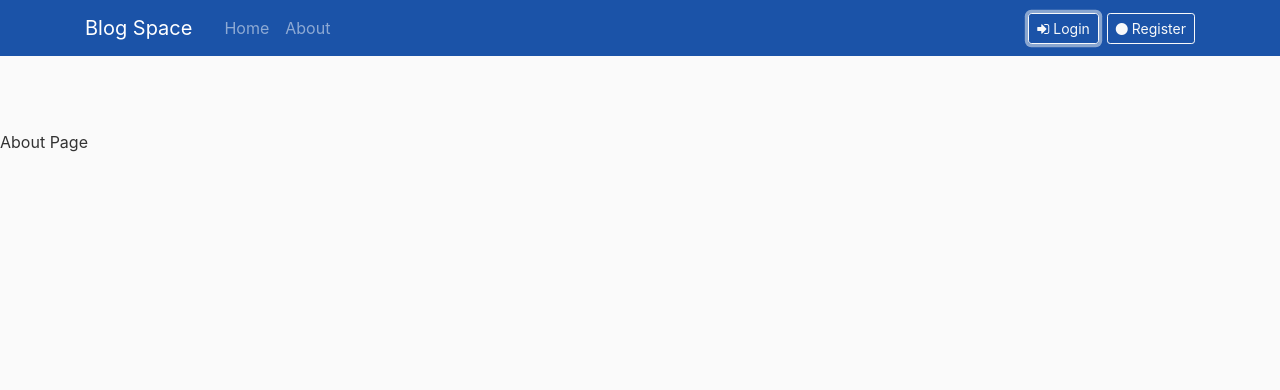
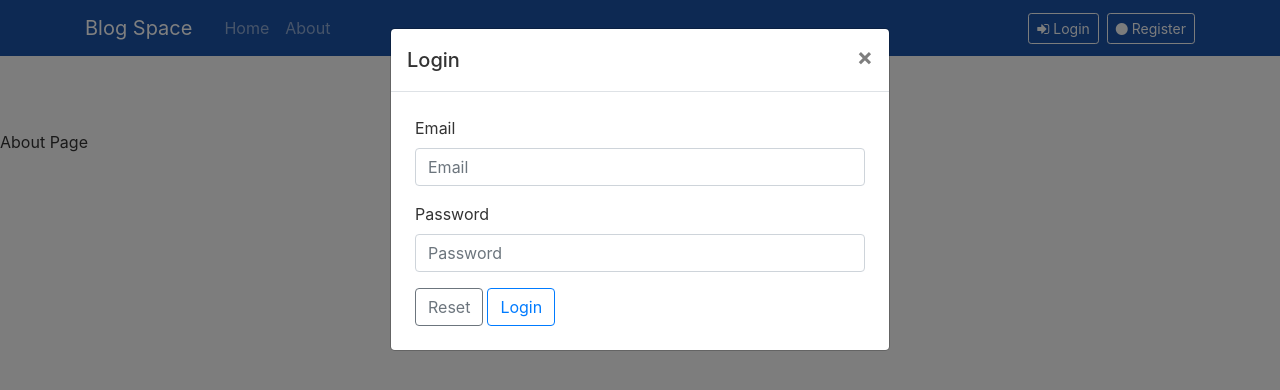
Before and after one commit to aakash-sahu/BlogApp, a React (Create React App) app in the folder JS/react/blogapp/: page /about in a window 1280 px wide. Both pictures are taken after a click on the button "Login". Shown: the top 390 px of the page. Built offline with nearby package versions, Linux system fonts and the light colour scheme.

Commit message:
added login form modal

```diff
--- a/JS/react/blogapp/src/components/HeaderComponent.js
+++ b/JS/react/blogapp/src/components/HeaderComponent.js
@@ -11,16 +11,24 @@ const RegisterValidateSchema = Yup.object().shape({
     confirmPassword: Yup.string().oneOf([Yup.ref('password'), null], "Passwords should match").required("Required").min(2),
 });
 
+const LoginValidateSchema = Yup.object().shape({
+    email: Yup.string().email("Email should be a valid email").required("Email is required"),
+    password: Yup.string().required("Password is required").min(2, "Password should be atleast 2 characters"),
+});
+
 class Header extends Component {
     constructor(props) {
         super(props);
         this.state = {
             isNavOpen: false,
-            isRegisterModalOpen: false
+            isRegisterModalOpen: false,
+            isLoginModalOpen: false,
         };
         this.toggleNav = this.toggleNav.bind(this);
-        this.toggleRegsiterModal = this.toggleRegsiterModal.bind(this);
+        this.toggleRegisterModal = this.toggleRegisterModal.bind(this);
         this.handleRegisterSubmit = this.handleRegisterSubmit.bind(this);
+        this.toggleLoginModal = this.toggleLoginModal.bind(this);
+        this.handleLoginSubmit = this.handleLoginSubmit.bind(this);
     };
 
     toggleNav() {
@@ -28,18 +36,35 @@ class Header extends Component {
             isNavOpen: !this.state.isNavOpen
         });
     }
-    toggleRegsiterModal() {
+
+    toggleRegisterModal() {
         this.setState({
             isRegisterModalOpen: !this.state.isRegisterModalOpen
-        })
-    }
-    handleRegisterSubmit(values, actions, event) {
+        });
+    };
+
+    toggleLoginModal() {
+        this.setState({
+            isLoginModalOpen: !this.state.isLoginModalOpen
+        });
+    };
+
+    handleRegisterSubmit(values, actions) {
         console.log("Current state: "+JSON.stringify(values));
         alert("Current state: "+JSON.stringify(values));
         // event.preventDefault();
         this.toggleRegsiterModal();
         //add togglemodal later and also look for a flash message
-    }
+    };
+
+    handleLoginSubmit(values, actions) {
+        console.log("Current state: "+JSON.stringify(values));
+        alert("Current state: "+JSON.stringify(values));
+        // event.preventDefault();
+        // this.toggleLoginModal();
+        //add togglemodal later and also look for a flash message
+    };
+
 
     render() {
         return (
@@ -59,10 +84,12 @@ class Header extends Component {
                             </Nav>
                             <Nav className="ml-auto" navbar>
                                 <NavItem>
-                                    <Button outline size="sm" color="light" className="mr-2"><span className="fa fa-sign-in"></span> Login</Button>
+                                    <Button outline size="sm" color="light" className="mr-2" onClick={this.toggleLoginModal}>
+                                        <span className="fa fa-sign-in"></span> Login
+                                    </Button>
                                 </NavItem>
                                 <NavItem>
-                                    <Button outline size="sm" color="light" onClick={this.toggleRegsiterModal}
+                                    <Button outline size="sm" color="light" onClick={this.toggleRegisterModal}
                                         ><span className="fa fa-circle"></span> Register
                                     </Button>
                                 </NavItem>
@@ -70,8 +97,9 @@ class Header extends Component {
                         </Collapse>
                     </div>
                 </Navbar>
-                <Modal isOpen={this.state.isRegisterModalOpen} toggle={this.toggleRegsiterModal} className="modal-lg">
-                    <ModalHeader className="border-bottom" toggle={this.toggleRegsiterModal}>Register</ModalHeader>
+                {/* Register form */}
+                <Modal isOpen={this.state.isRegisterModalOpen} toggle={this.toggleRegisterModal} className="modal-lg">
+                    <ModalHeader className="border-bottom" toggle={this.toggleRegisterModal}>Register</ModalHeader>
                     <ModalBody>
                         <Formik
                             initialValues={{ username: "", email:"", password:"", confirmPassword:""}}
@@ -132,12 +160,61 @@ class Header extends Component {
                                     </Form>
                                 )
                             }
-
                             }
-
                         </Formik>
                     </ModalBody>
                 </Modal>
+                {/* Register form ends */}
+                {/* Login form */}
+                <Modal isOpen={this.state.isLoginModalOpen} toggle={this.toggleLoginModal}>
+                    <ModalHeader className="border-bottom" toggle={this.toggleLoginModal}>Login</ModalHeader>
+                    <ModalBody>
+                        <Formik
+                            initialValues={{  email:"", password:""}}
+                            onSubmit={this.handleLoginSubmit}
+                            validationSchema={LoginValidateSchema} >
+                            {(props) => {
+                                const {
+                                    values,
+                                    touched,
+                                    errors,
+                                    // dirty,
+                                    handleChange,
+                                    handleBlur,
+                                    handleSubmit,
+                                    handleReset,
+                                    isSubmitting
+                                } = props;
+                                return (
+                                    <Form className="m-2" onSubmit={handleSubmit}>
+                                        <FormGroup>
+                                            <Label htmlFor="email">Email</Label>
+                                            <Input type="email" id="email" name="email" placeholder="Email"
+                                                value = {values.email} onChange={handleChange} onBlur={handleBlur}
+                                                className={
+                                                       errors.email && touched.email ? "is-invalid":""
+                                                   }/>
+                                            {errors.email && touched.email && (<div className="invalid-feedback">{errors.email}</div>)}
+                                        </FormGroup>
+                                        <FormGroup>
+                                            <Label htmlFor="password">Password</Label>
+                                            <Input type="password" id="password" name="password" placeholder="Password"
+                                                value = {values.password} onChange={handleChange} onBlur={handleBlur}
+                                                className={
+                                                       errors.password && touched.password ? "is-invalid":""
+                                                   }/>
+                                            {errors.password && touched.password && (<div className="invalid-feedback">{errors.password}</div>)}
+                                        </FormGroup>
+                                            <Button type="button" outline color="secondary" onClick={handleReset} disabled={isSubmitting} className="mr-1">Reset</Button>
+                                            <Button type="submit" value="submit" outline color="primary" disabled={isSubmitting}>Login</Button>
+                                    </Form>
+                                )
+                            }
+                            }
+                        </Formik>
+                    </ModalBody>
+                </Modal>
+                {/* Login form ends */}
             </React.Fragment>
         );
     }
```
